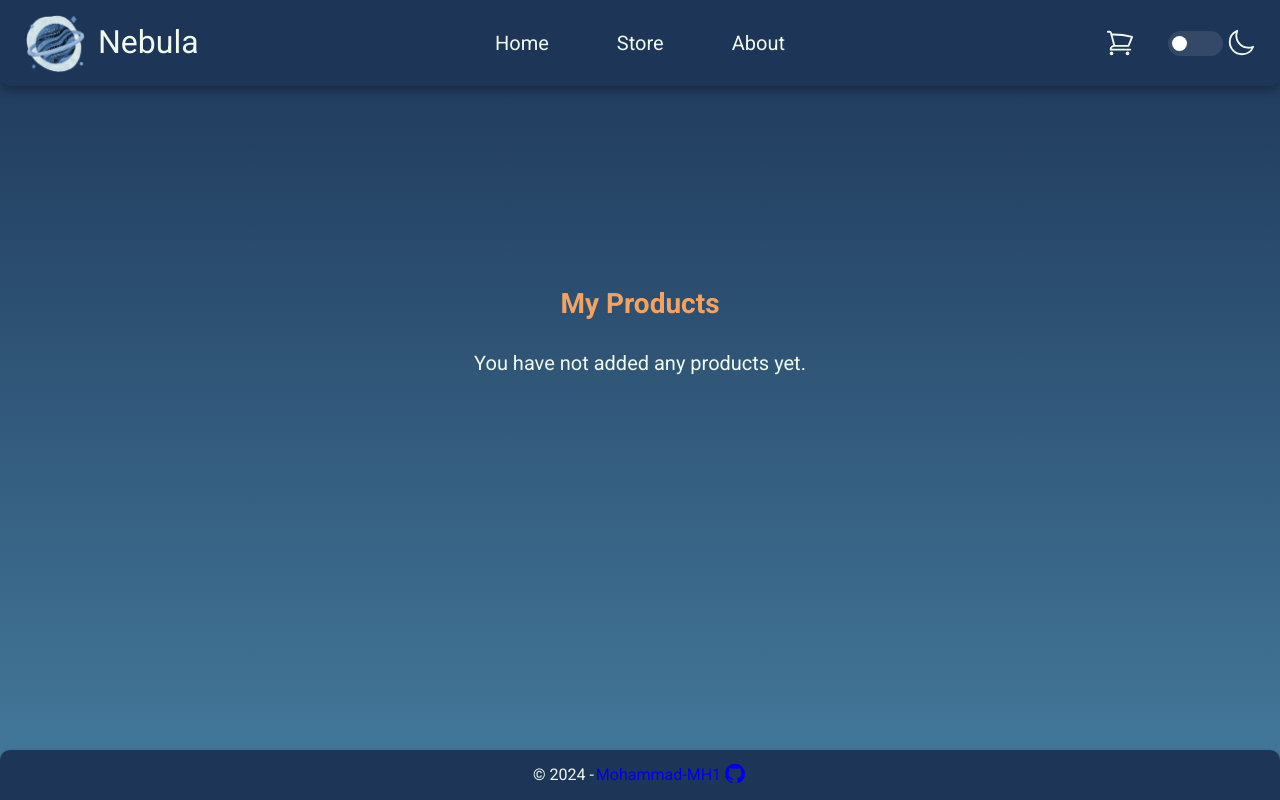
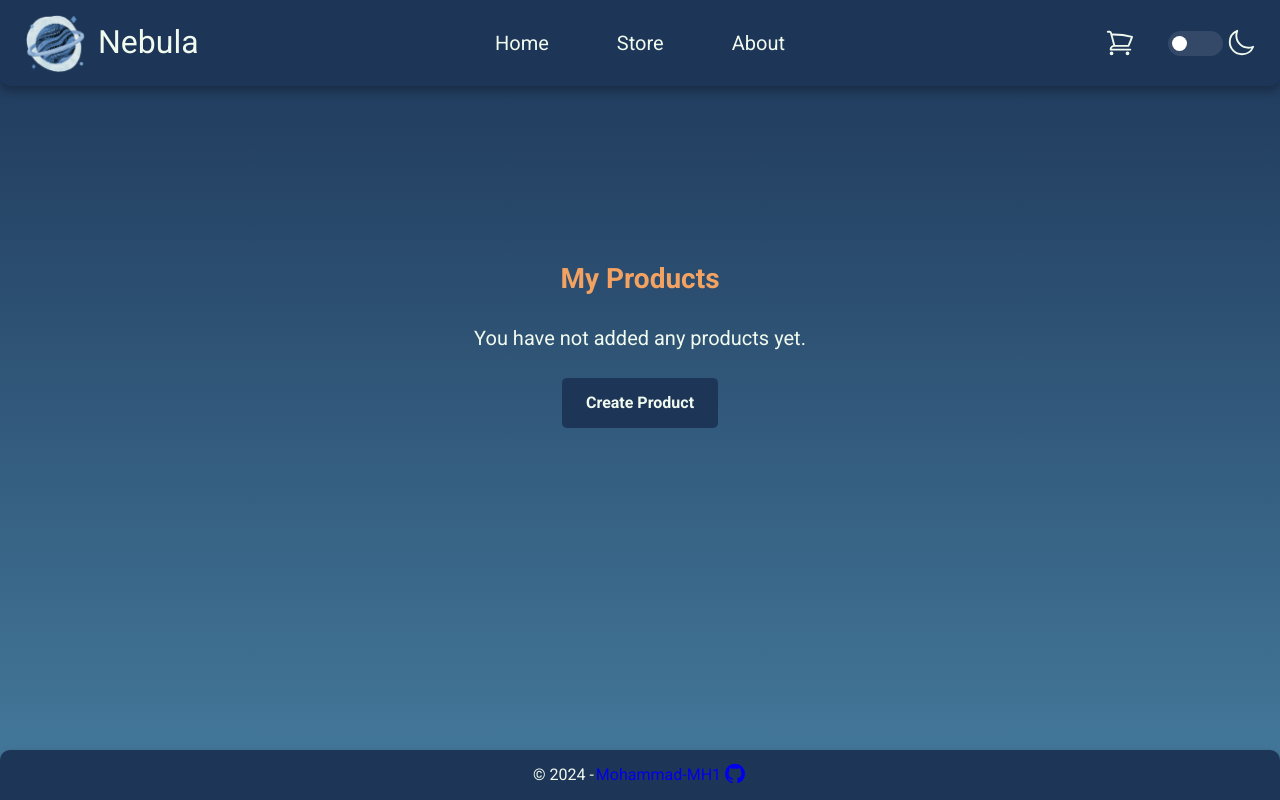
Before and after one commit to Mohammad-MH1/nebula, a React (Vite) app: page /my-products in a window 1280 px wide. Built offline with nearby package versions, Linux system fonts and the light colour scheme.

Commit message:
Add link navigating to form, when we have no products in MyProducts

```diff
--- a/src/pages/MyProducts/MyProducts.module.css
+++ b/src/pages/MyProducts/MyProducts.module.css
@@ -103,3 +103,32 @@
 .deleteButton:hover {
   background: #b02a37;
 }
+
+.notFound {
+  display: flex;
+  flex-direction: column;
+  align-items: center;
+  justify-content: center;
+}
+.notFound a:link,
+a:visited {
+  display: inline-block;
+  background: var(--color-brand--1);
+  color: var(--color-text--1);
+  padding: 1.2rem 2.4rem;
+  border: none;
+  border-radius: 5px;
+  text-decoration: none;
+  font-size: 1.6rem;
+  font-weight: bold;
+  cursor: pointer;
+  transition: transform 0.2s, box-shadow 0.2s;
+  margin-top: 2.4rem;
+}
+
+.notFound a:hover {
+  color: var(--color-brand--1);
+  background: var(--color-brand--2);
+  transform: scale(1.05);
+  box-shadow: 0 0 10px rgba(69, 123, 157, 0.8);
+}
--- a/src/pages/MyProducts/MyProducts.tsx
+++ b/src/pages/MyProducts/MyProducts.tsx
@@ -10,9 +10,12 @@ function MyProducts() {
     <div className={stylesTwo.container}>
       <h1 className={stylesTwo.heading}>My Products</h1>
       {products.length === 0 ? (
-        <p className={stylesTwo.emptyMessage}>
-          You have not added any products yet.
-        </p>
+        <div className={stylesTwo.notFound}>
+          <p className={stylesTwo.emptyMessage}>
+            You have not added any products yet.
+          </p>
+          <Link to='/products/form'>Create Product</Link>
+        </div>
       ) : (
         <div className={stylesTwo.grid}>
           {products.map(product => (
```
Also changed, not shown: public/defaultProductImage.webp (deleted).
